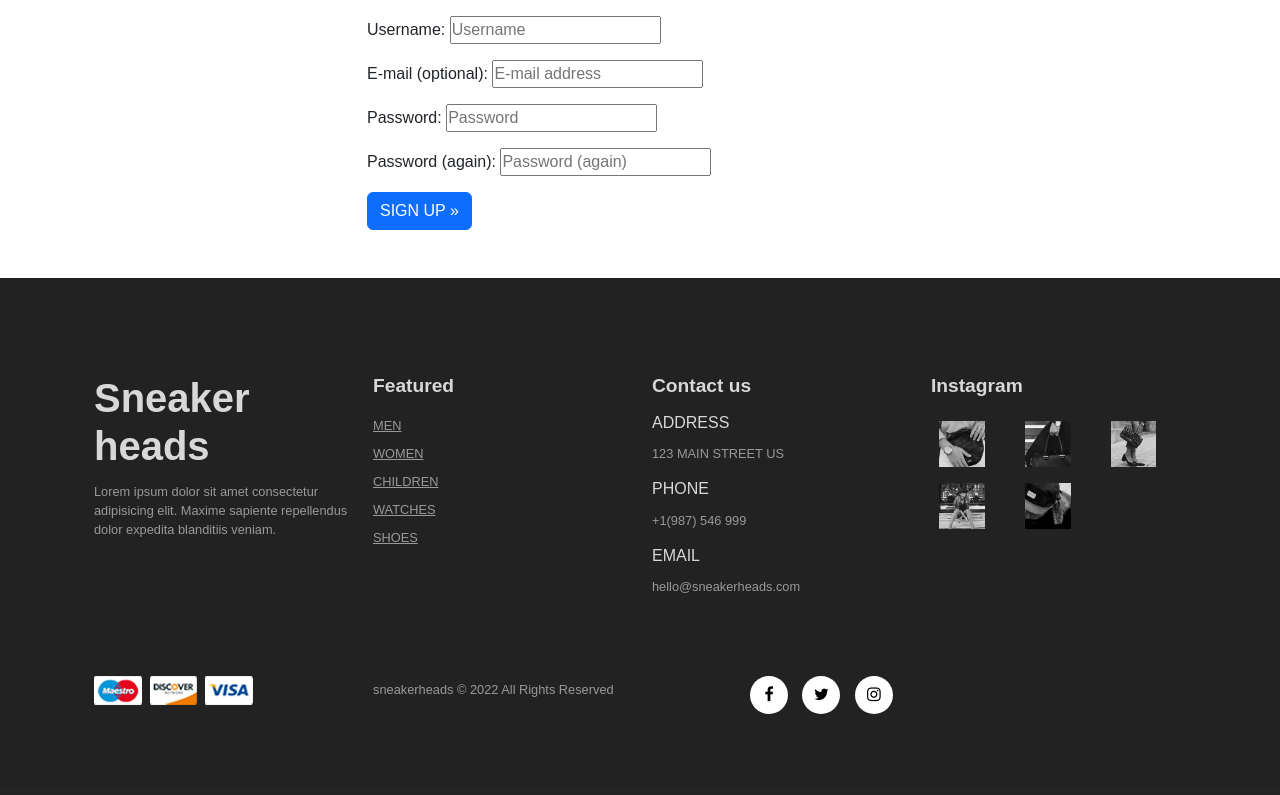
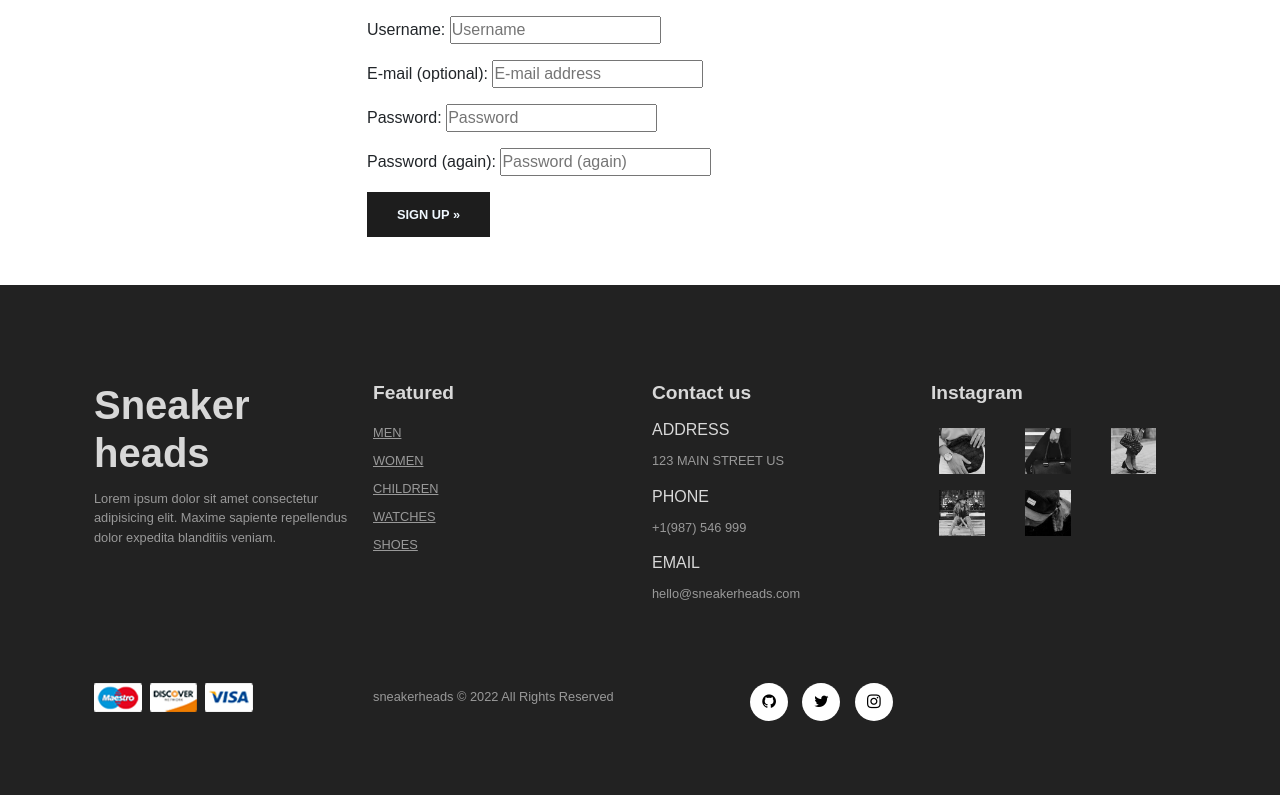
Before and after one commit to hthuku95/Sneakerheads, a Django app: page /accounts/signup/ in a window 1280 px wide. Shown: the part 152-947 px from the top of the page. Before the commit the page ends 866 px from the top, so only its background shows below. Run offline with Django 3.2, Linux system fonts and the light colour scheme; some libraries are stand-ins or nearby versions.

Commit message:
edited login/signup pages

```diff
--- a/sneakerheads/views.py
+++ b/sneakerheads/views.py
@@ -22,4 +22,5 @@ def index_view(request):
         'items':items
     }
 
+    messages.success(request,"Click the github icon on the footer to view the source code")
     return render(request,'index.htm',context)
--- a/templates/account/base.html
+++ b/templates/account/base.html
@@ -1 +1,2 @@
+
 {% extends "../base_layout.htm" %}
--- a/templates/account/login.html
+++ b/templates/account/login.html
@@ -44,7 +44,7 @@
             <input type="hidden" name="{{ redirect_field_name }}" value="{{ redirect_field_value }}" />
             {% endif %}
             <a class="btn btn-default" href="{% url 'account_reset_password' %}">{% trans "Forgot Password?" %}</a>
-            <button class="btn btn-primary" type="submit">{% trans "Sign In" %}</button>
+            <button type="submit">{% trans "Sign In" %}</button>
           </form>
           </div>
         </div>
--- a/templates/account/logout.html
+++ b/templates/account/logout.html
@@ -17,7 +17,7 @@
               {% if redirect_field_value %}
               <input type="hidden" name="{{ redirect_field_name }}" value="{{ redirect_field_value }}"/>
               {% endif %}
-              <button class='btn btn-primary' type="submit">{% trans 'Sign Out' %}</button>
+              <button type="submit">{% trans 'Sign Out' %}</button>
             </form>
           </div>
         </div>
--- a/templates/account/signup.html
+++ b/templates/account/signup.html
@@ -18,7 +18,7 @@
               {% if redirect_field_value %}
               <input type="hidden" name="{{ redirect_field_name }}" value="{{ redirect_field_value }}" />
               {% endif %}
-              <button class='btn btn-primary' type="submit">{% trans "Sign Up" %} &raquo;</button>
+              <button type="submit">{% trans "Sign Up" %} &raquo;</button>
             </form>
           </div>
         </div>
--- a/templates/footer.htm
+++ b/templates/footer.htm
@@ -51,7 +51,7 @@
                 <p>sneakerheads &copy; 2022 All Rights Reserved</p>
             </div>
             <div class="col-lg-4 col-md-6 col-12 mb-2">
-                <a href="#"><i class="fa fa-facebook"></i></a>
+                <a href="https://github.com/hthuku95/Sneakerheads"><i class="fa fa-github"></i></a>
                 <a href="#"><i class="fa fa-twitter"></i></a>
                 <a href="#"><i class="fa fa-instagram"></i></a>
             </div>
```
